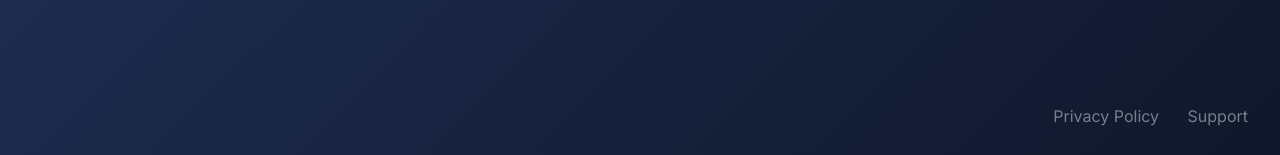
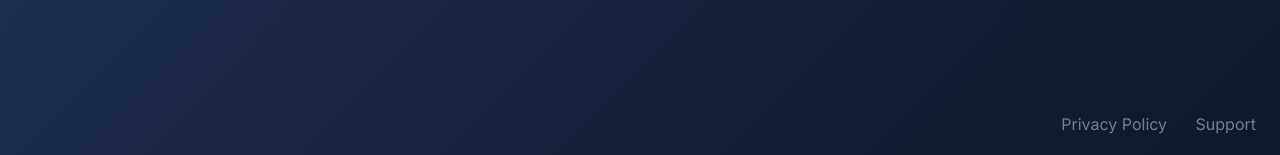
Before and after one commit to rodlaf/afterhours-page, a Jekyll site: the page built from index.html, in a window 1280 px wide. Shown: the part 742-897 px from the top of the page. Built offline with Jekyll 4.4.1, drawn with Linux system fonts in a browser that asks for light colours.

Commit message:
change styles

```diff
--- a/_sass/main.scss
+++ b/_sass/main.scss
@@ -17,14 +17,14 @@
   max-width: 70ch;
   margin: auto;
   line-height: 1.75;
-  padding: 2rem;
+  padding: 1.5rem;
   font-size: 1rem;
 }
 
 nav {
   position: absolute;
-  bottom: 2rem;
-  right: 2rem;
+  bottom: 1.5rem;
+  right: 1.5rem;
 }
 
 a {
```
